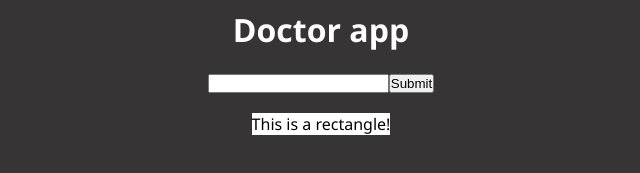
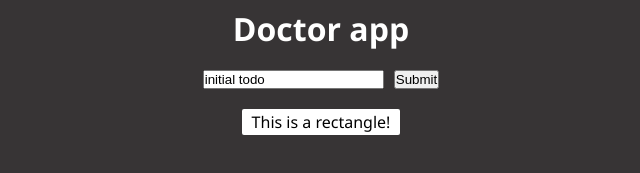
Before and after one commit to AnatolSalau/React_js_full_course, a React (Create React App) app in the folder lesson_24_todo_app_v1/: page / in a window 1280 px wide. Shown: the part 329-502 px from the top of the page, without its empty margins (319-959 px from the left). Built offline with nearby package versions, Linux system fonts and the light colour scheme.

Commit message:
lesson_24_todo_app_v1

```diff
--- a/lesson_24_todo_app_v1/src/components/Todos/Todo.module.css
+++ b/lesson_24_todo_app_v1/src/components/Todos/Todo.module.css
@@ -1,4 +1,6 @@
 .todo {
     background-color: white;
     color: black;
+    border-radius: 2px;
+    padding: 2px 10px 2px 10px;
 }
--- a/lesson_24_todo_app_v1/src/components/Todos/TodoForm.js
+++ b/lesson_24_todo_app_v1/src/components/Todos/TodoForm.js
@@ -1,9 +1,41 @@
+import style from './TodoForm.module.css'
+import {useState} from "react";
+
 function TodoForm() {
+
+    //Initialize data in inputs by object
+    const [data, setData] = useState(
+        {todo: 'initial todo'}
+    );
+
+    //Handle input when press submit
+    const handleInputSubmit = (event) => {
+        //Stop reload page when we press submit
+        event.preventDefault();
+        //Logic
+        console.log("Submit was pressed, data : " + data.todo)
+    }
+
+    //Handle changing in input dynamically
+    const handleInputChange = (event, nameInput) => {
+      setData(
+          {...data, [nameInput]: event.target.value}
+      )
+    }
+
     return (
-        <div>
-            <input type="text"/>
+        <form className={style.todoForm} onSubmit={handleInputSubmit}>
+            <input
+                type="text"
+                value={data.todo}
+                onChange={
+                    (event) => {
+                        handleInputChange(event, 'todo');
+                    }
+                }
+            />
             <button type="submit">Submit</button>
-        </div>
+        </form>
     )
 }
 
--- a/lesson_24_todo_app_v1/src/components/Todos/TodoForm.module.css
+++ b/lesson_24_todo_app_v1/src/components/Todos/TodoForm.module.css
@@ -0,0 +1,4 @@
+.todoForm {
+    display: flex;
+    gap: 10px;
+}
```
